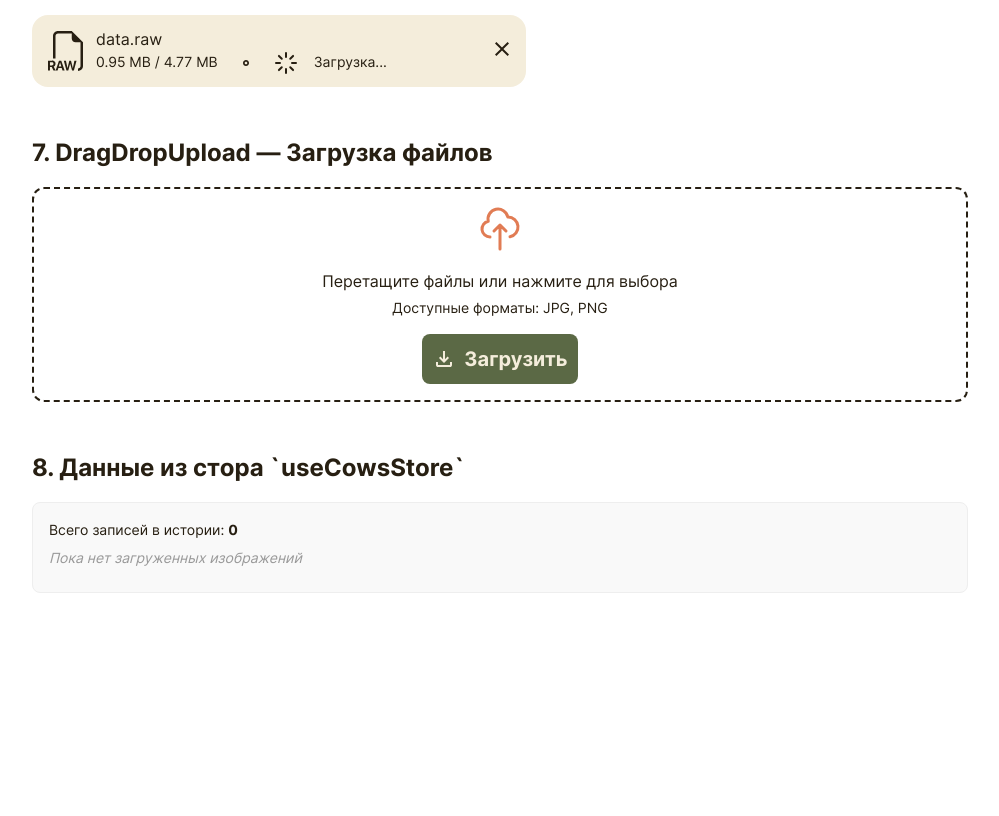
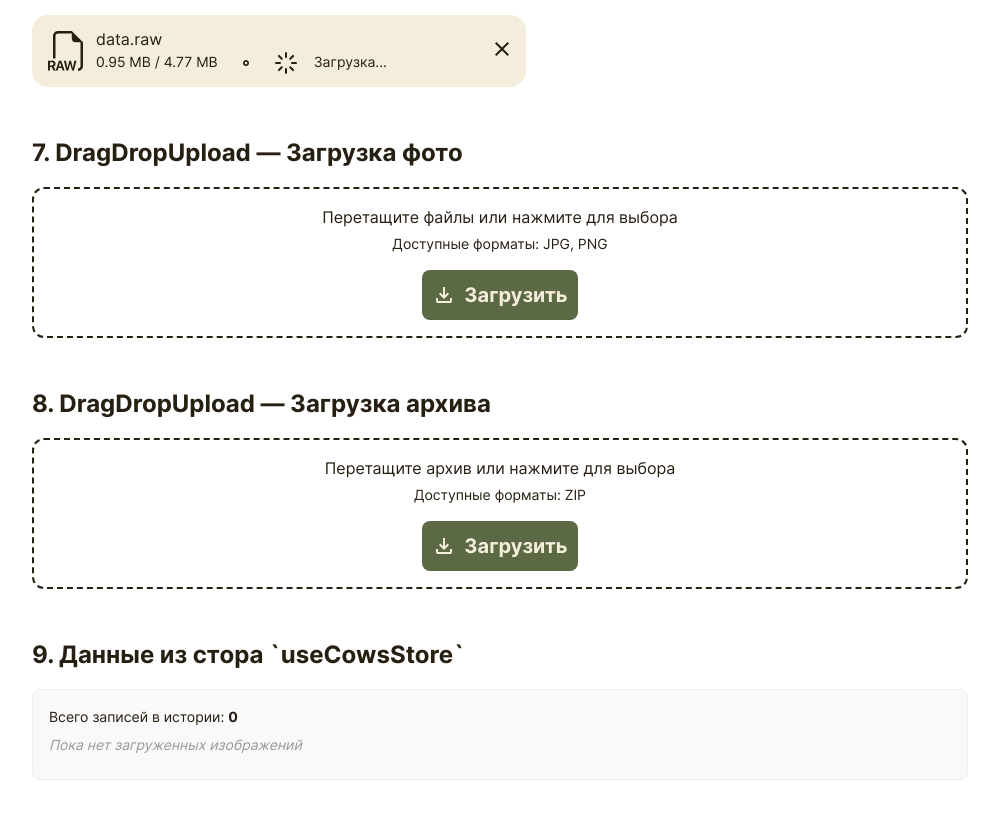
Before and after one commit to Yogafroga/multidisciplinary-project, a Vue app in the folder frontend/: page /test in a window 1280 px wide. Shown: the part 1660-2476 px from the top of the page, without its empty margins (140-1139 px from the left). Before the commit the page ends 2333 px from the top, so only its background shows below. Built offline with nearby package versions, Linux system fonts and the light colour scheme; what vue-good-table would draw is missing.

Commit message:
ZIP added to Dragndrop

```diff
--- a/frontend/src/components/ui/DragDropUpload.vue
+++ b/frontend/src/components/ui/DragDropUpload.vue
@@ -8,44 +8,70 @@
       @drop="onDrop"
   >
     <div class="drag-drop-content">
-      <svg xmlns="http://www.w3.org/2000/svg" width="48" height="48" fill="none" viewBox="0 0 24 24" stroke="currentColor">
-        <path
-            stroke-linecap="round"
-            stroke-linejoin="round"
-            stroke-width="1.5"
-            d="M7 16a4 4 0 01-.88-7.903A5 5 0 1115.9 6L16 6a5 5 0 011 9.9M15 13l-3-3m0 0l-3 3m3-3v12"
-        />
-      </svg>
       <div class="text">
-        <p class="text-h4">Перетащите файлы или нажмите для выбора</p>
-        <p class="text-h5 hint">Доступные форматы: JPG, PNG</p>
+        <p class="text-h4">{{ title }}</p>
+        <p class="text-h5 hint">{{ hint }}</p>
       </div>
       <input
           ref="fileInput"
           type="file"
           :accept="accept"
-          multiple
+          :multiple="multiple"
           @change="onFileChange"
           class="file-input"
       />
-      <AppButton variant="upload" @click="selectFile">Загрузить</AppButton>
+      <!-- ✅ Добавлен @click -->
+      <AppButton variant="upload" @click="selectFile">
+        {{ buttonText }}
+      </AppButton>
     </div>
   </div>
 </template>
 
 <script setup>
 import { ref } from 'vue';
-//import { useCowsStore } from 'frontend/src/stores/cows.js';
-//import AppButton from 'frontend/src/components/ui/button.vue';
-import { useCowsStore} from "../../stores/cows.js";
-import AppButton from "../../components/ui/button.vue";
+import { useCowsStore } from '../../stores/cows.js';
+import AppButton from '../../components/ui/button.vue';
 
 const cowsStore = useCowsStore();
 const fileInput = ref(null);
 const isDragOver = ref(false);
 
-const accept = 'image/jpeg, image/png';
+// === Props ===
+const props = defineProps({
+  variant: {
+    type: String,
+    default: 'image', // 'image' или 'archive'
+  },
+});
 
+// === Конфигурация по варианту ===
+const config = {
+  image: {
+    accept: 'image/jpeg, image/png',
+    multiple: true,
+    title: 'Перетащите файлы или нажмите для выбора',
+    hint: 'Доступные форматы: JPG, PNG',
+    buttonText: 'Загрузить фото',
+  },
+  archive: {
+    accept: '.zip',
+    multiple: false,
+    title: 'Перетащите архив или нажмите для выбора',
+    hint: 'Доступные форматы: ZIP',
+    buttonText: 'Загрузить архив',
+  },
+};
+
+const current = config[props.variant];
+
+const accept = current.accept;
+const multiple = current.multiple;
+const title = current.title;
+const hint = current.hint;
+const buttonText = current.buttonText;
+
+// === События ===
 const onDragEnter = (e) => {
   e.preventDefault();
   isDragOver.value = true;
@@ -67,6 +93,7 @@ const onDrop = (e) => {
   handleFiles(files);
 };
 
+// ✅ Вызов через кнопку
 const selectFile = () => {
   fileInput.value?.click();
 };
@@ -75,12 +102,16 @@ const onFileChange = (e) => {
   const files = Array.from(e.target.files);
   handleFiles(files);
 };
-/*
+
+// === Обработка файлов ===
 const handleFiles = async (files) => {
   if (!files.length) return;
 
-  const imageFiles = files.filter((file) =>
-      ['image/jpeg', 'image/jpg', 'image/png'].includes(file.type)
+  const file = files[0]; // архив — один файл
+
+  if (props.variant === 'image') {
+    const imageFiles = files.filter((f) =>
+        ['image/jpeg', 'image/jpg', 'image/png'].includes(f.type)
     );
 
     if (imageFiles.length !== files.length) {
@@ -88,33 +119,31 @@ const handleFiles = async (files) => {
       return;
     }
 
-  for (const file of imageFiles) {
-    await cowsStore.uploadImage(file, 'auto');
+    for (const f of imageFiles) {
+      console.log('[DRAGDROP] Загрузка фото:', f.name);
+      const result = await cowsStore.uploadImage(f, 'auto');
+      if (result.success) {
+        console.log('[✅] Фото загружено:', result.data);
+      } else {
+        console.error('[❌] Ошибка загрузки фото:', result.error);
+      }
+    }
   }
 
-  fileInput.value.value = '';
-};
-*/
-const handleFiles = async (files) => {
-  if (!files.length) return;
-
-  const imageFiles = files.filter((file) =>
-      ['image/jpeg', 'image/jpg', 'image/png'].includes(file.type)
-  );
-
-  if (imageFiles.length !== files.length) {
-    alert('Разрешены только JPG и PNG файлы');
+  if (props.variant === 'archive') {
+    const ext = file.name.split('.').pop().toLowerCase();
+    if (ext !== 'zip') {
+      alert('Разрешён только ZIP-архив');
       return;
     }
 
-  // 🔥 Каждый файл отправляется в стор
-  for (const file of imageFiles) {
-    console.log('[TEST] Передаём файл в стор:', file.name);
-    const result = await cowsStore.uploadImage(file, 'auto');
+    console.log('[DRAGDROP] Загрузка архива:', file.name);
+    const result = await cowsStore.uploadArchive(file, 'cow');
     if (result.success) {
-      console.log('[✅ SUCCESS] Файл добавлен в стор:', result.data);
+      console.log('[✅] Архив обработан:', result.data);
+      // Можно добавить уведомление
     } else {
-      console.error('[❌ ERROR] Ошибка загрузки:', result.error);
+      console.error('[❌] Ошибка загрузки архива:', result.error);
     }
   }
 
--- a/frontend/src/views/TestComponents.vue
+++ b/frontend/src/views/TestComponents.vue
@@ -63,14 +63,21 @@
       </div>
     </section>
 
+    <!-- === DRAG & DROP: РЕЖИМ 1 — ФОТО === -->
     <section>
-      <h2 class="text-h2">7. DragDropUpload — Загрузка файлов</h2>
-      <DragAndDrop />
+      <h2 class="text-h2">7. DragDropUpload — Загрузка фото</h2>
+      <DragAndDrop variant="image" />
+    </section>
+
+    <!-- === DRAG & DROP: РЕЖИМ 2 — АРХИВ === -->
+    <section>
+      <h2 class="text-h2">8. DragDropUpload — Загрузка архива</h2>
+      <DragAndDrop variant="archive" />
     </section>
 
     <!-- === ТЕСТ: ДАННЫЕ ИЗ СТОРА === -->
     <section>
-      <h2 class="text-h2">8. Данные из стора `useCowsStore`</h2>
+      <h2 class="text-h2">9. Данные из стора `useCowsStore`</h2>
       <div class="store-preview">
         <p class="text-h5">Всего записей в истории: <strong>{{ cowsStore.history.data.length }}</strong></p>
 
@@ -97,10 +104,9 @@ import AppLabel from '../components/ui/label.vue';
 import FileItem from '../components/ui/fileItem.vue';
 import DragAndDrop from '../components/ui/DragDropUpload.vue';
 
-// 🔹 Импорт стора — как у тебя: относительный путь
+// 🔹 Импорт стора
 import { useCowsStore } from '../stores/cows.js';
 
-// Подключаем стор
 const cowsStore = useCowsStore();
 
 // Для теста инпутов
```
Lines whose indentation alone changed are shown as unchanged.
